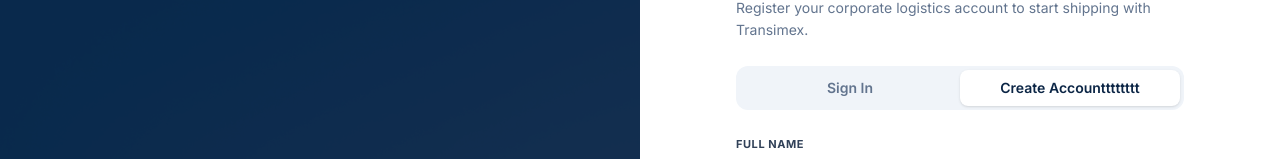
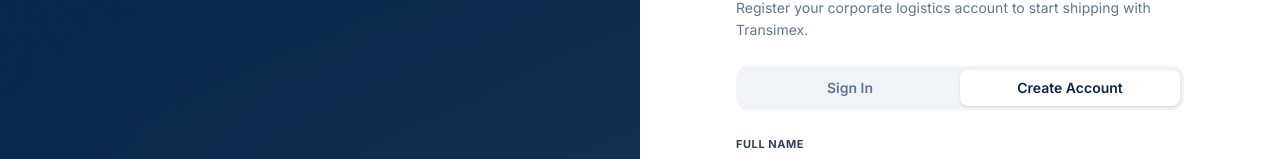
Before and after one commit to Hannankhan00/transimex-canada-app, a Next.js app: page /login in a window 1280 px wide. Shown: the part 126-285 px from the top of the page. Built offline with nearby package versions, Linux system fonts and the light colour scheme.

Commit message:
accounttt

```diff
--- a/app/login/page.tsx
+++ b/app/login/page.tsx
@@ -270,7 +270,7 @@ function AuthComponent() {
                   : "text-slate-500 hover:text-slate-800"
                   }`}
               >
-                Create Accountttttttt
+                Create Account
               </button>
             </div>
 
```
Lines whose indentation alone changed are shown as unchanged.
